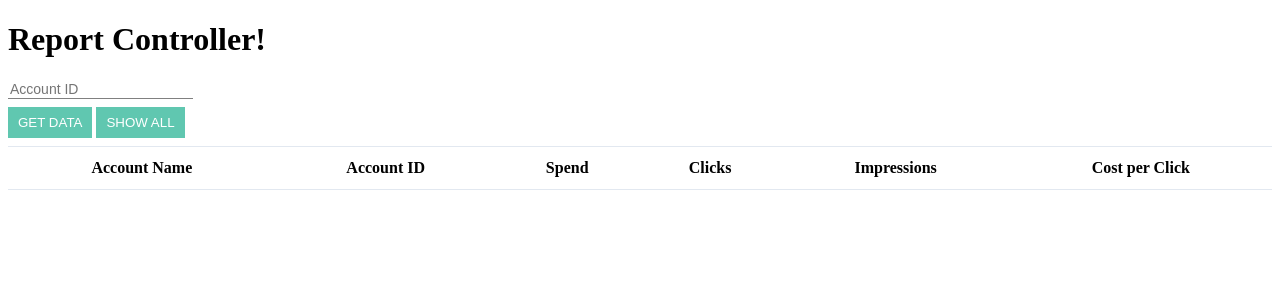
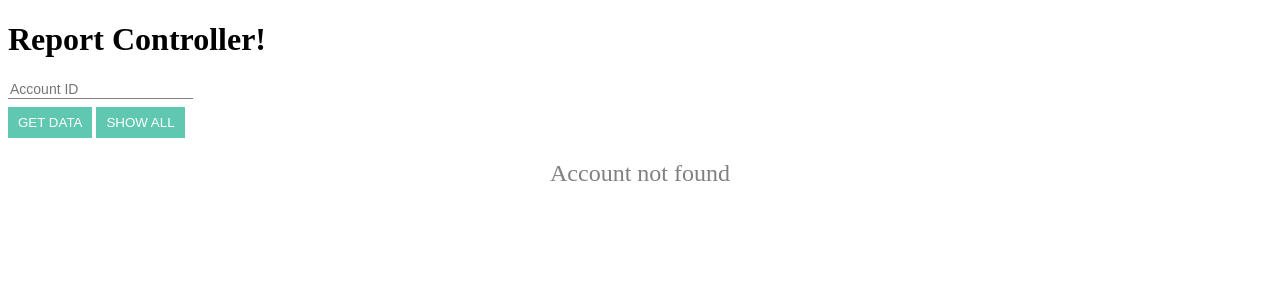
Before and after one commit to gustavochavarria/symfony-mongo-reports, a Symfony app: template templates/reports/index.html.twig in a window 1280 px wide. Shown: the top 300 px of the page. Run offline with Twig, Linux system fonts and the light colour scheme; the template is opened without the code that fills it, so the values that code supplies are empty; some libraries are stand-ins or nearby versions.

Commit message:
Get report by accountId

```diff
--- a/templates/reports/index.html.twig
+++ b/templates/reports/index.html.twig
@@ -57,24 +57,32 @@
             background-color: white;
             color: black;
         }
+
+        .not__found {
+            color: gray;
+            font-size: 24px;
+            text-align: center;
+            padding: 14px 0px;
+        }
     </style>
 {% endblock stylesheets %}
 
 {% block body %}
-
-
     <main>
         <h1>Report Controller!</h1>
 
+        <form action="{{ url('reports') }}" method="post">
             <div class="block">
-            <input placeholder="Account ID" class="input__account__id">
+                <input placeholder="Account ID" class="input__account__id" name="accountId">
             </div>
             <div class="block">
-            <button class="btn__default" title="show only data with this account id">GET DATA</button>
-            <button class="btn__default" title="show all elements">SHOW ALL</button>
+                <button class="btn__default" title="show only data with this account id" type="submit" name="getData" value="true">GET DATA</button>
+                <button class="btn__default" title="show all elements" type="submit" name="getAll" value="true">SHOW ALL</button>
             </div>
+        </form>
 
         <div>
+            {%  if accounts %}
                 <table>
                     <thead>
                         <tr>
@@ -88,7 +96,6 @@
                     </thead>
 
                     <tbody>
-
                         {% for account in accounts %}
                             <tr>
                                 <td>{{ account.accountName }}</td>
@@ -100,11 +107,14 @@
                             </tr>
 
                         {% endfor %}
-
                     </tbody>
                 </table>
+            {% else %}
+
+                <div class="not__found"> Account not found </div>
+
+            {% endif %}
         </div>
-
 
     </main>
 {% endblock %}
```
Also changed, not shown: src/Controller/ReportsController.php (+13 -6 lines). Lines whose indentation alone changed are shown as unchanged.
